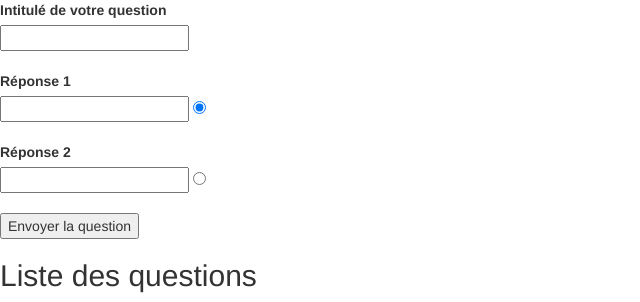
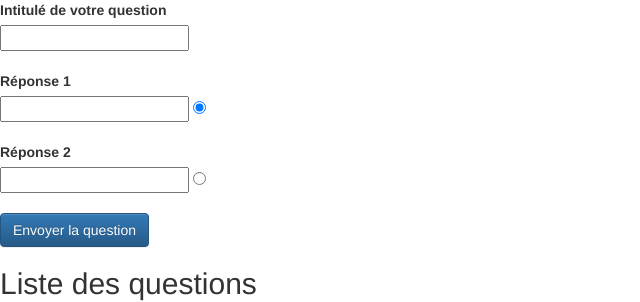
Before and after one commit to jules-larue/QuizzUp, a Flask app: page /admin/ in a window 1280 px wide. Shown: the part 133-435 px from the top of the page, without its empty margins (0-640 px from the left). Run offline with Flask 2, Linux system fonts and the light colour scheme; data that the repository does not hold is empty; some libraries are stand-ins or nearby versions.

Commit message:
style des boutons avec bootstrap

```diff
--- a/app/templates/admin.html
+++ b/app/templates/admin.html
@@ -30,7 +30,7 @@
       <input id="reponse2" type="text" required />
       <input type="radio" name="radioGroup" id="radioButton2" /></br></br>
 
-      <input type="button" value="Envoyer la question" onclick="submitQuestion()"/>
+      <input type="button" class="btn btn-primary" value="Envoyer la question" onclick="submitQuestion()"/>
     </div> <!-- Fin colonne -->
 
 
@@ -47,7 +47,7 @@
       <input id="reponse2Modif" type="text" required />
       <input type="radio" name="radioGroupModif" id="radioButton2Modif" /></br></br>
 
-      <input id="button-modifier" type="button" value="Modifier la question" onclick=""/>
+      <input id="button-modifier" type="button" class="btn btn-success" value="Modifier la question" onclick=""/>
     </div> <!-- Fin colonne -->
   </div> <!-- Fin row -->
 
```
